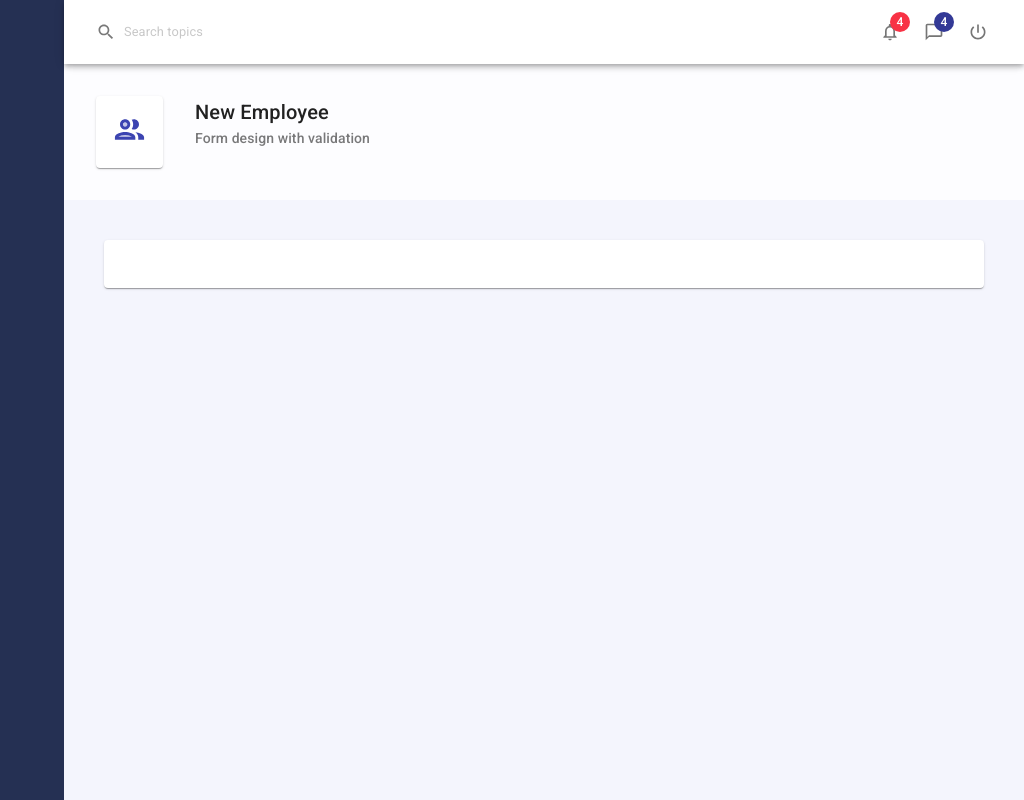
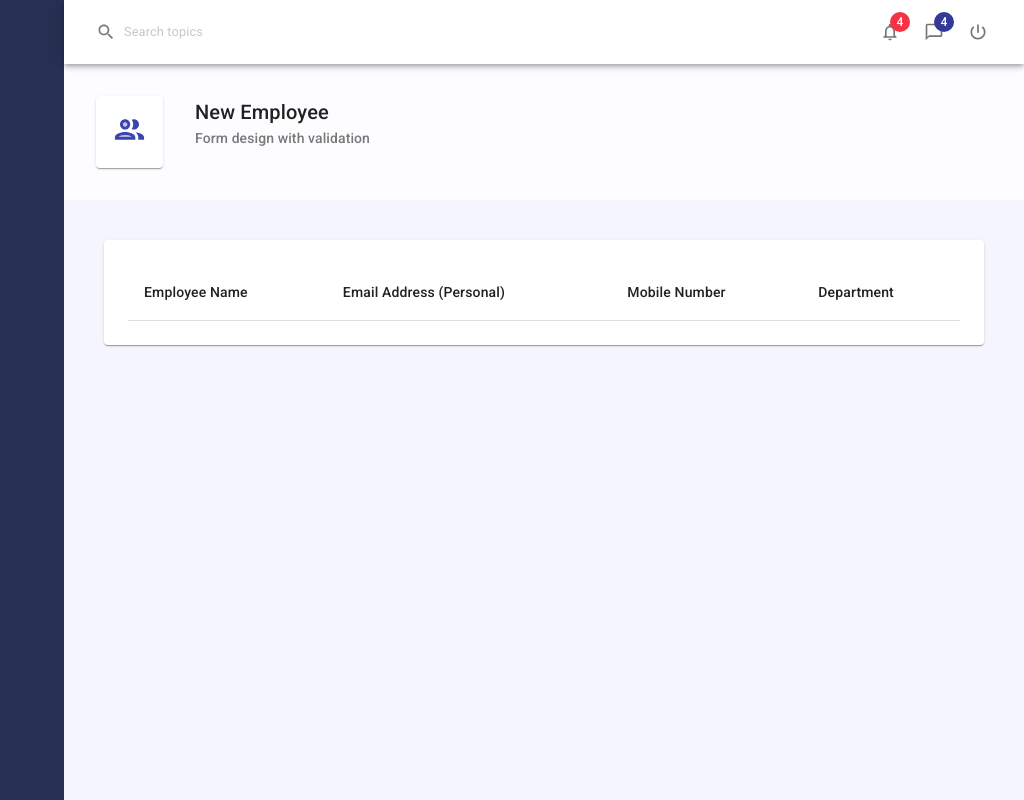
Before and after one commit to daw-maj-pl/mui-crud-app, a React (Create React App) app: page / in a window 1280 px wide. Shown: the whole page, without its empty margins (256-1280 px from the left). Built offline with nearby package versions, Linux system fonts and the light colour scheme.

Commit message:
Create TblHead component and add it to Table

```diff
--- a/src/components/useTable.js
+++ b/src/components/useTable.js
@@ -1,9 +1,19 @@
-import { Table } from '@material-ui/core';
+import { Table, TableCell, TableHead, TableRow } from '@material-ui/core';
 
 const useTable = (records, headCells) => {
   const TblContainer = props => <Table>{props.children}</Table>;
 
-  return { TblContainer };
+  const TblHead = props => (
+    <TableHead>
+      <TableRow>
+        {headCells.map(headCell => (
+          <TableCell key={headCell.id}>{headCell.label}</TableCell>
+        ))}
+      </TableRow>
+    </TableHead>
+  );
+
+  return { TblContainer, TblHead };
 };
 
 export default useTable;
--- a/src/pages/Employees/Employees.js
+++ b/src/pages/Employees/Employees.js
@@ -15,11 +15,18 @@
   }
 }));
 
+const headCells = [
+  { id: 'fullName', label: 'Employee Name' },
+  { id: 'email', label: 'Email Address (Personal)' },
+  { id: 'mobile', label: 'Mobile Number' },
+  { id: 'department', label: 'Department' }
+];
+
 const Employees = () => {
   const classes = useStyles();
   const [records, setRecords] = useState(EmployeeService.getAllEmployees());
 
-  const { TblContainer } = useTable();
+  const { TblContainer, TblHead } = useTable(records, headCells);
 
   return (
     <>
@@ -31,6 +38,7 @@
       <Paper className={classes.pageContent}>
         {/* <EmployeeForm /> */}
         <TblContainer>
+          <TblHead />
           <TableBody>
             {records.map(item => (
               <TableRow key={item.id}>
```
